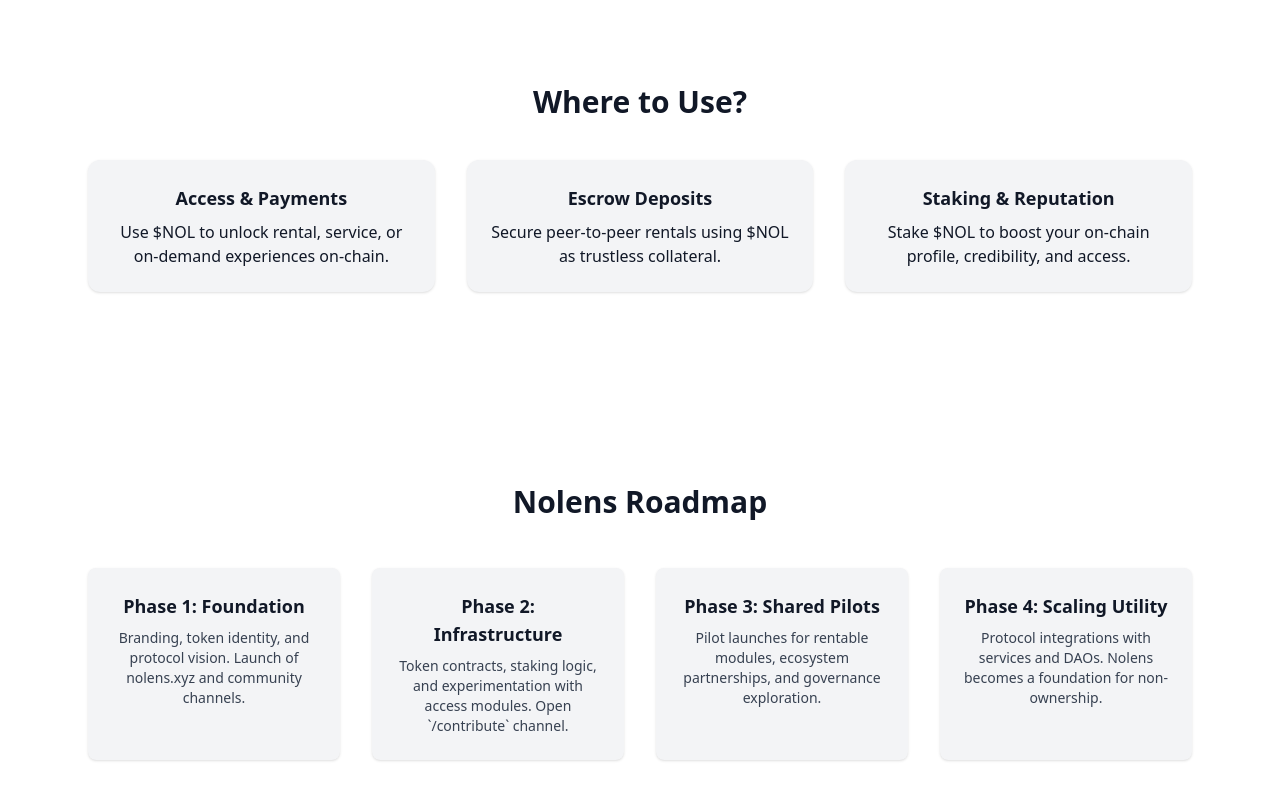
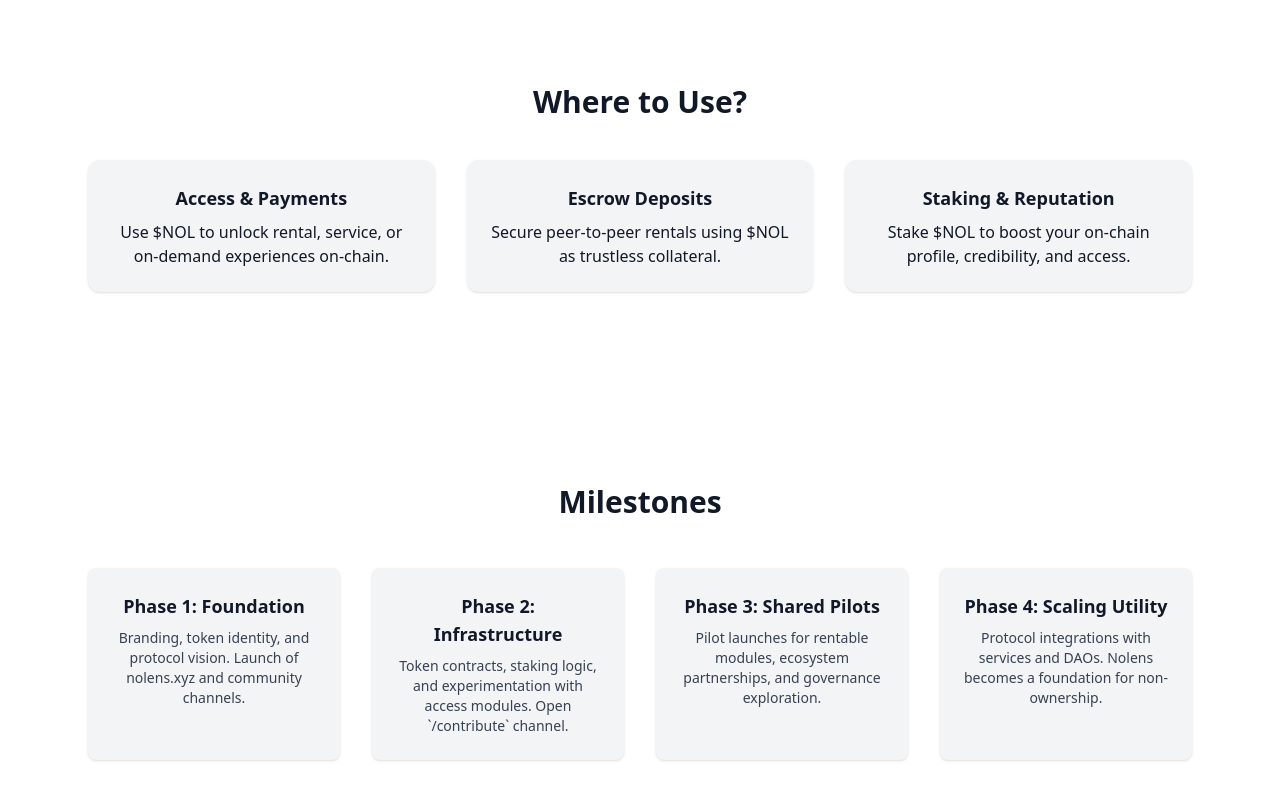
Before and after one commit to nolensprotocol/nolens, a Next.js app: page / in a window 1280 px wide. Shown: the part 732-1532 px from the top of the page. Built offline with nearby package versions, Linux system fonts and the light colour scheme.

Commit message:
Update index.js

```diff
--- a/pages/index.js
+++ b/pages/index.js
@@ -77,7 +77,7 @@ export default function Home() {
 
       <section className="py-24 bg-white text-gray-900">
         <div className="max-w-6xl mx-auto px-6 text-center">
-          <h2 className="text-3xl font-bold mb-12">Nolens Roadmap</h2>
+          <h2 className="text-3xl font-bold mb-12">Milestones</h2>
           <div className="grid grid-cols-1 md:grid-cols-4 gap-8">
             <div className="bg-gray-100 p-6 rounded-lg shadow hover:shadow-md transition">
               <h3 className="text-lg font-semibold mb-2">Phase 1: Foundation</h3>
```
